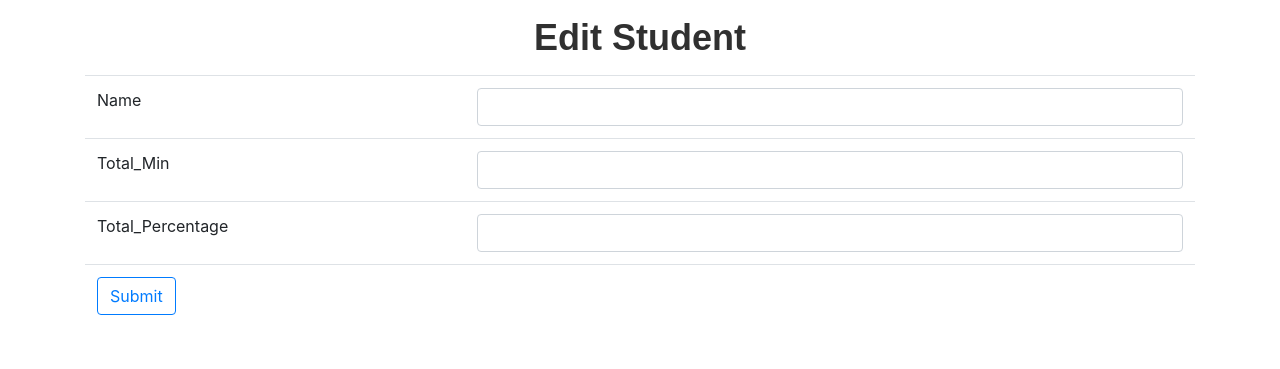
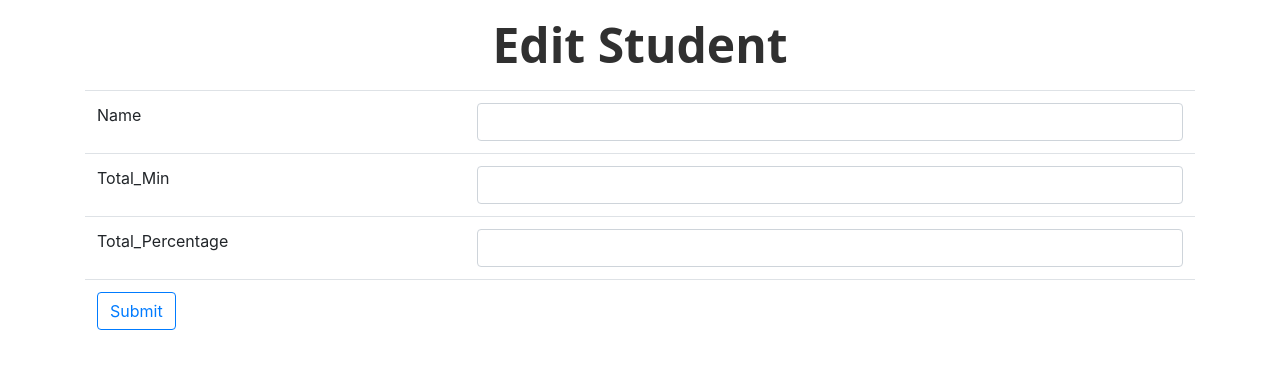
Before and after one commit to DmitreyKazin/course_attendance_app, a Python web app: template templates/edit.html in a window 1280 px wide. Shown: the part 72-441 px from the top of the page. Run offline with Jinja, Linux system fonts and the light colour scheme; the template is opened without the code that fills it, so the values that code supplies are empty; some libraries are stand-ins or nearby versions.

Commit message:
change h1 style

```diff
--- a/static/style.css
+++ b/static/style.css
@@ -1,6 +1,6 @@
 h1 {
-    font-family: Arial, Helvetica, sans-serif;
-    font-size: 36px;
+    font-family: Open Sans;
+    font-size: 48px;
     font-weight: bold;
     margin-top: 0px;
     margin-bottom: 1px;
```
